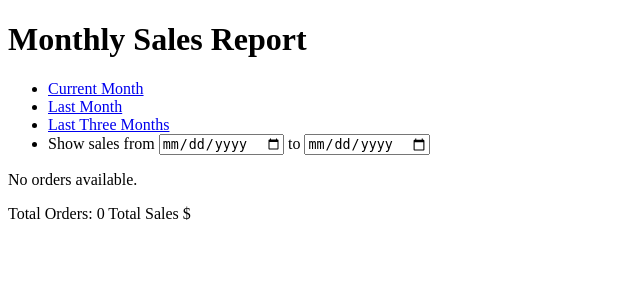
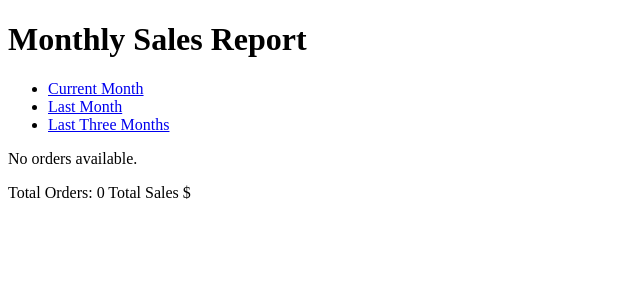
Before and after one commit to kyledhebert/RenPy, a Django app: a page that uses products/templates/products/monthly_sales.html in a window 1280 px wide. Shown: the part 188-488 px from the top of the page, without its empty margins (0-640 px from the left). Run offline with Django 3.2, Linux system fonts and the light colour scheme; data comes from the database, SQL or seed files in the repository.

Commit message:
removed inputs for date search, since not fully implemented on master branch

```diff
--- a/products/templates/products/monthly_sales.html
+++ b/products/templates/products/monthly_sales.html
@@ -8,7 +8,7 @@
 			<li><a href="{% url 'products:monthly_sales' %}">Current Month</a></li>
 			<li><a href="{% url 'products:monthly_sales_by_month' month='previous' %}">Last Month</a></li>
 			<li><a href="{% url 'products:monthly_sales_by_month' month='three' %}">Last Three Months</a></li>
-			<li>Show sales from <input type="date"/> to <input type="date" /> </li>
+
 		</ul>
 	</nav>
 
```
